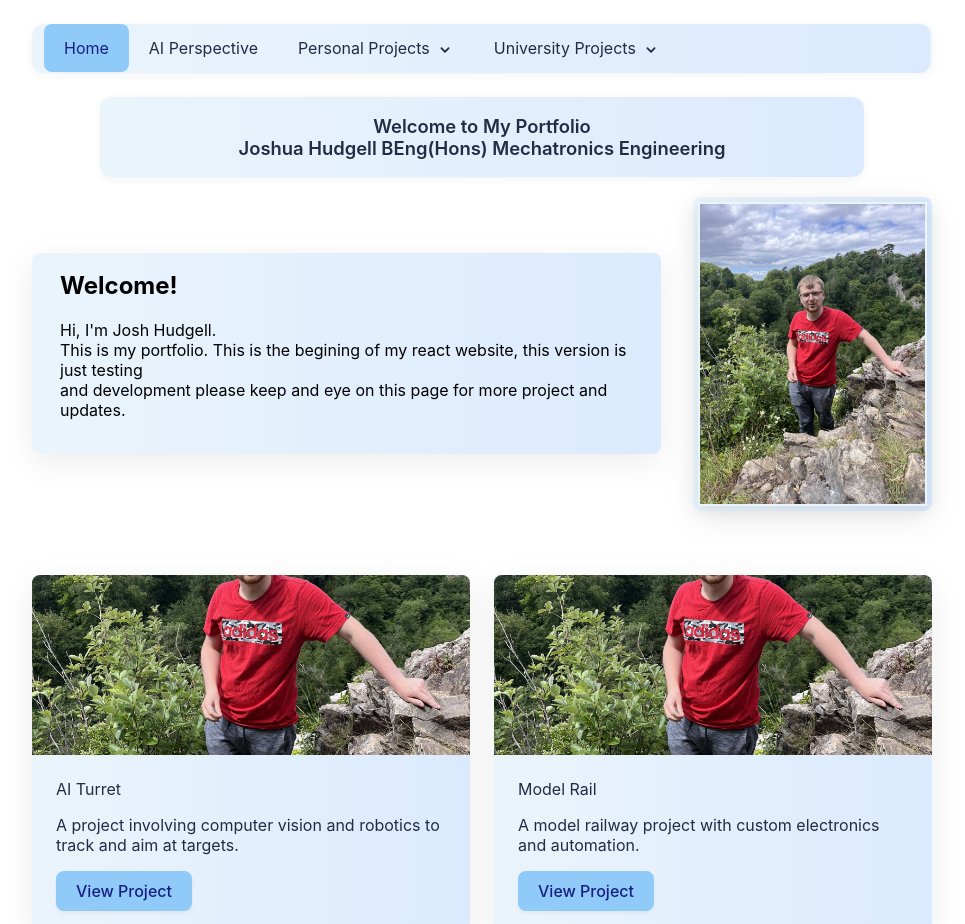
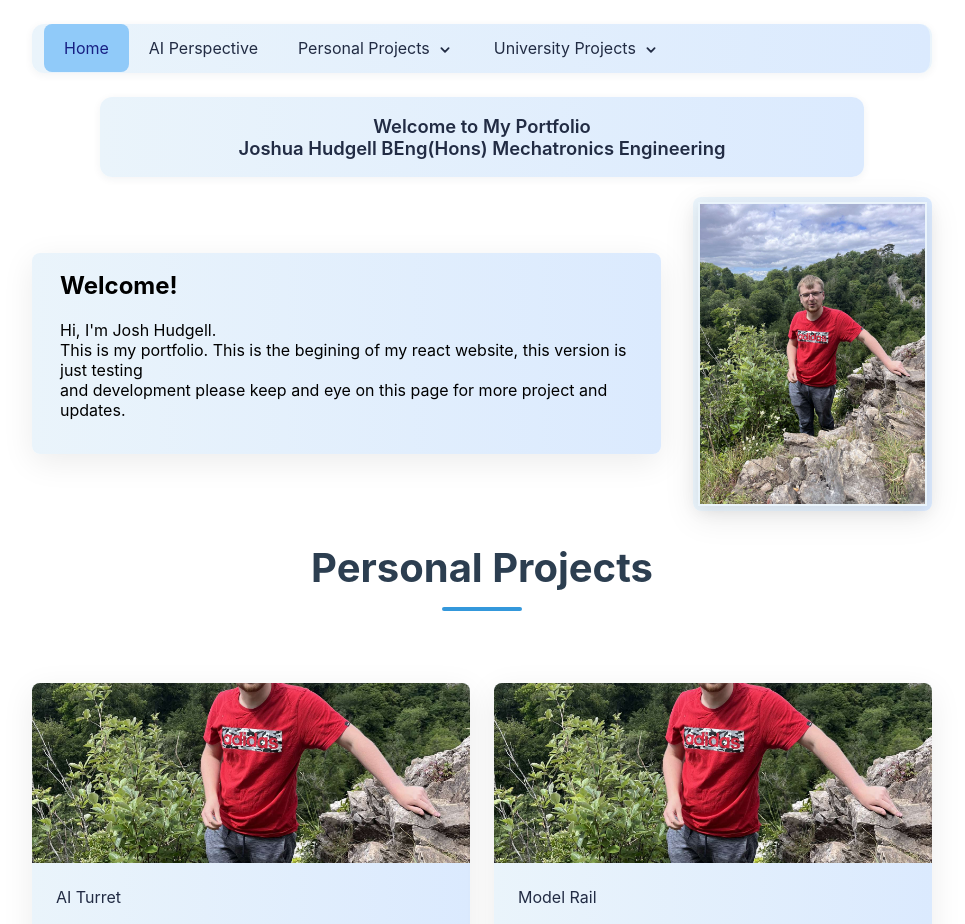
Before and after one commit to Squashable/Squashable.github.io, a React (Create React App) app: page /#/ in a window 1280 px wide. Shown: the top 924 px of the page, without its empty margins (158-1123 px from the left). Built offline with nearby package versions, Linux system fonts and the light colour scheme.

Commit message:
update the home page
Uni projects and Personal Projects now show up separated by a box.

```diff
--- a/src/App.js
+++ b/src/App.js
@@ -1,141 +1,18 @@
-import Button from 'react-bootstrap/Button';
-import Card from 'react-bootstrap/Card';
 import React from 'react';
 import { HashRouter as Router, Routes, Route } from 'react-router-dom';
 import './App.css';
 import Navbar from './Navbar';
+
+// Page and Component Imports
+import Home from './pages/Home';
 import Artificial from './Artificial';
 import Turret from './Turret';
 import ModelRail from './ModelRail';
 import WebsiteProject from './WebsiteProject';
-import Project04 from './Project04';
-import Project05 from './Project05';
-import Project06 from './Project06';
-import Project07 from './Project07';
-import Project08 from './Project08';
-import Project09 from './Project09';
-import Project10 from './Project10';
-import UniProject01 from './UniProject01';
-import UniProject02 from './UniProject02';
-import UniProject03 from './UniProject03';
-import UniProject04 from './UniProject04';
-import UniProject05 from './UniProject05';
-import UniProject06 from './UniProject06';
-import UniProject07 from './UniProject07';
-import UniProject08 from './UniProject08';
-import UniProject09 from './UniProject09';
-import UniProject10 from './UniProject10';
+import ProjectPage from './components/ProjectPage';
 
-const projects = [
-  {
-    title: 'AI Turret',
-    text: 'A project involving computer vision and robotics to track and aim at targets.',
-    link: '#/turret',
-    image: '/me.jpg',
-  },
-  {
-    title: 'Model Rail',
-    text: 'A model railway project with custom electronics and automation.',
-    link: '#/model-rail',
-    image: '/me.jpg',
-  },
-  {
-    title: 'Portfolio Website',
-    text: 'The React-based portfolio website you are currently viewing.',
-    link: '#/website-project',
-    image: '/me.jpg',
-  },
-  {
-    title: 'Future Project 04',
-    text: 'Details coming soon for a new and exciting project. Stay tuned!',
-    link: '#/project04',
-    image: '/me.jpg',
-  },
-  {
-    title: 'Future Project 05',
-    text: 'Details coming soon for a new and exciting project. Stay tuned!',
-    link: '#/project05',
-    image: '/me.jpg',
-  },
-  {
-    title: 'Future Project 06',
-    text: 'Details coming soon for a new and exciting project. Stay tuned!',
-    link: '#/project06',
-    image: '/me.jpg',
-  },
-  {
-    title: 'Future Project 07',
-    text: 'Details coming soon for a new and exciting project. Stay tuned!',
-    link: '#/project07',
-    image: '/me.jpg',
-  },
-  {
-    title: 'Future Project 08',
-    text: 'Details coming soon for a new and exciting project. Stay tuned!',
-    link: '#/project08',
-    image: '/me.jpg',
-  },
-  {
-    title: 'Future Project 09',
-    text: 'Details coming soon for a new and exciting project. Stay tuned!',
-    link: '#/project09',
-    image: '/me.jpg',
-  },
-  {
-    title: 'Future Project 10',
-    text: 'Details coming soon for a new and exciting project. Stay tuned!',
-    link: '#/project10',
-    image: '/me.jpg',
-  },
-];
-
-function ProjectCard({ title, text, link, image }) {
-  return (
-    <Card>
-      <Card.Img variant="top" src={image} />
-      <Card.Body>
-        <Card.Title>{title}</Card.Title>
-        <Card.Text>{text}</Card.Text>
-        <Button variant="primary" href={link}>View Project</Button>
-      </Card.Body>
-    </Card>
-  );
-}
-
-function Home() {
-  return (
-    <div className="parent">
-      <div className="welcome-section">
-        <div className="welcome-text">
-          <h2>Welcome!</h2>
-          <p>
-            Hi, I'm Josh Hudgell.<br />
-            This is my portfolio. This is the begining of my react website, this version is just testing<br />
-            and development please keep and eye on this page for more project and updates.
-          </p>
-        </div>
-        <div className="welcome-image-container">
-          <img
-            src="/me.jpg"
-            alt="Photo of me"
-            className="welcome-image"
-          />
-        </div>
-      </div>
-      <div className="project-grid">
-        {projects.map((project, index) => (
-          <ProjectCard
-            key={index}
-            title={project.title}
-            text={project.text}
-            link={project.link}
-            image={project.image}
-          />
-        ))}
-      </div>
-    </div>
-  );
-}
+// Data Imports
+import { futureProjects, uniProjects } from './project-data';
 
 function App() {
   return (
@@ -146,26 +23,20 @@ function App() {
         <Routes>
           <Route path="/" element={<Home />} />
           <Route path="/artificial" element={<Artificial />} />
+
+          {/* Specific project routes */}
           <Route path="/turret" element={<Turret />} />
           <Route path="/model-rail" element={<ModelRail />} />
           <Route path="/website-project" element={<WebsiteProject />} />
-          <Route path="/project04" element={<Project04 />} />
-          <Route path="/project05" element={<Project05 />} />
-          <Route path="/project06" element={<Project06 />} />
-          <Route path="/project07" element={<Project07 />} />
-          <Route path="/project08" element={<Project08 />} />
-          <Route path="/project09" element={<Project09 />} />
-          <Route path="/project10" element={<Project10 />} />
-          <Route path="/uni-project01" element={<UniProject01 />} />
-          <Route path="/uni-project02" element={<UniProject02 />} />
-          <Route path="/uni-project03" element={<UniProject03 />} />
-          <Route path="/uni-project04" element={<UniProject04 />} />
-          <Route path="/uni-project05" element={<UniProject05 />} />
-          <Route path="/uni-project06" element={<UniProject06 />} />
-          <Route path="/uni-project07" element={<UniProject07 />} />
-          <Route path="/uni-project08" element={<UniProject08 />} />
-          <Route path="/uni-project09" element={<UniProject09 />} />
-          <Route path="/uni-project10" element={<UniProject10 />} />
+
+          {/* Dynamically generated routes */}
+          {[...futureProjects, ...uniProjects].map(project => (
+            <Route
+              key={project.path}
+              path={`/${project.path}`}
+              element={<ProjectPage title={project.title} />}
+            />
+          ))}
         </Routes>
       </div>
     </Router>
--- /dev/null
+++ b/src/components/ProjectCard.js
@@ -0,0 +1,16 @@
+import React from 'react';
+import Button from 'react-bootstrap/Button';
+import Card from 'react-bootstrap/Card';
+
+export default function ProjectCard({ title, text, link, image }) {
+  return (
+    <Card>
+      <Card.Img variant="top" src={image} />
+      <Card.Body>
+        <Card.Title>{title}</Card.Title>
+        <Card.Text>{text}</Card.Text>
+        <Button variant="primary" href={link}>View Project</Button>
+      </Card.Body>
+    </Card>
+  );
+}
--- /dev/null
+++ b/src/components/ProjectPage.js
@@ -0,0 +1,15 @@
+import React from 'react';
+
+const containerStyle = {
+  padding: '40px',
+  textAlign: 'center',
+};
+
+export default function ProjectPage({ title }) {
+  return (
+    <div style={containerStyle}>
+      <h1>{title}</h1>
+      <p>Details coming soon.</p>
+    </div>
+  );
+}
--- /dev/null
+++ b/src/pages/Home.css
@@ -0,0 +1,23 @@
+.section-header {
+  text-align: center;
+  font-size: 2.5rem;
+  font-weight: bold;
+  color: #2c3e50; /* Matches the welcome header color */
+  margin-top: 60px;
+  margin-bottom: 40px;
+  position: relative;
+}
+
+.section-header::after {
+  content: '';
+  display: block;
+  width: 80px;
+  height: 4px;
+  background: #3498db; /* A blue to match your primary buttons */
+  margin: 15px auto 0;
+  border-radius: 2px;
+}
+
+.welcome-section + .section-header {
+  margin-top: 32px;
+}
--- /dev/null
+++ b/src/pages/Home.js
@@ -0,0 +1,52 @@
+import React from 'react';
+import ProjectCard from '../components/ProjectCard';
+import { allProjectsForHomePage, uniProjects } from '../project-data';
+import './Home.css';
+
+export default function Home() {
+  return (
+    <div className="parent">
+      <div className="welcome-section">
+        <div className="welcome-text">
+          <h2>Welcome!</h2>
+          <p>
+            Hi, I'm Josh Hudgell.<br />
+            This is my portfolio. This is the begining of my react website, this version is just testing<br />
+            and development please keep and eye on this page for more project and updates.
+          </p>
+        </div>
+        <div className="welcome-image-container">
+          <img
+            src="/me.jpg"
+            alt="Photo of me"
+            className="welcome-image"
+          />
+        </div>
+      </div>
+      <h2 className="section-header">Personal Projects</h2>
+      <div className="project-grid">
+        {allProjectsForHomePage.map((project) => (
+          <ProjectCard
+            key={project.path}
+            title={project.title}
+            text={project.text}
+            link={`#/${project.path}`}
+            image={project.image}
+          />
+        ))}
+      </div>
+      <h2 className="section-header">University Projects</h2>
+      <div className="project-grid">
+        {uniProjects.map((project) => (
+          <ProjectCard
+            key={project.path}
+            title={project.title}
+            text={project.text}
+            link={`#/${project.path}`}
+            image={project.image}
+          />
+        ))}
+      </div>
+    </div>
+  );
+}
--- /dev/null
+++ b/src/project-data.js
@@ -0,0 +1,42 @@
+export const mainProjects = [
+  {
+    path: 'turret',
+    title: 'AI Turret',
+    text: 'A project involving computer vision and robotics to track and aim at targets.',
+    image: '/me.jpg',
+  },
+  {
+    path: 'model-rail',
+    title: 'Model Rail',
+    text: 'A model railway project with custom electronics and automation.',
+    image: '/me.jpg',
+  },
+  {
+    path: 'website-project',
+    title: 'Portfolio Website',
+    text: 'The React-based portfolio website you are currently viewing.',
+    image: '/me.jpg',
+  },
+];
+
+export const futureProjects = Array.from({ length: 7 }, (_, i) => {
+  const num = String(i + 4).padStart(2, '0');
+  return {
+    path: `project${num}`,
+    title: `Future Project ${num}`,
+    text: 'Details coming soon for a new and exciting project. Stay tuned!',
+    image: '/me.jpg',
+  };
+});
+
+export const uniProjects = Array.from({ length: 10 }, (_, i) => {
+    const num = String(i + 1).padStart(2, '0');
+    return {
+      path: `uni-project${num}`,
+      title: `University Project ${num}`,
+      text: 'A project from my university studies. Details coming soon.',
+      image: '/me.jpg',
+    };
+});
+
+export const allProjectsForHomePage = [...mainProjects, ...futureProjects];
```
Also changed, not shown: src/Artificial.css (added, +31 -0 lines).
